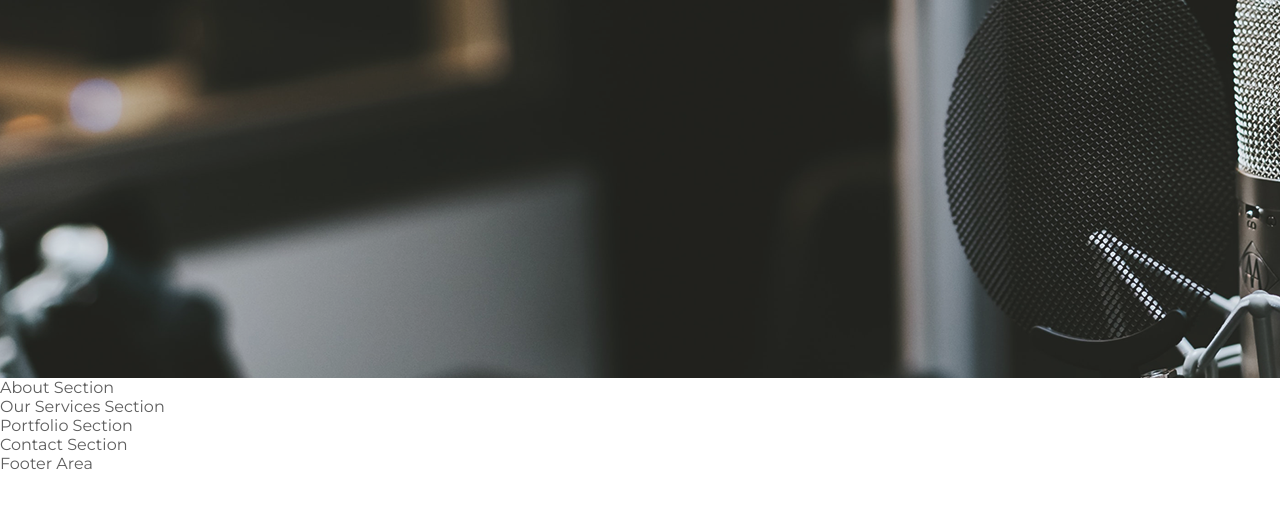
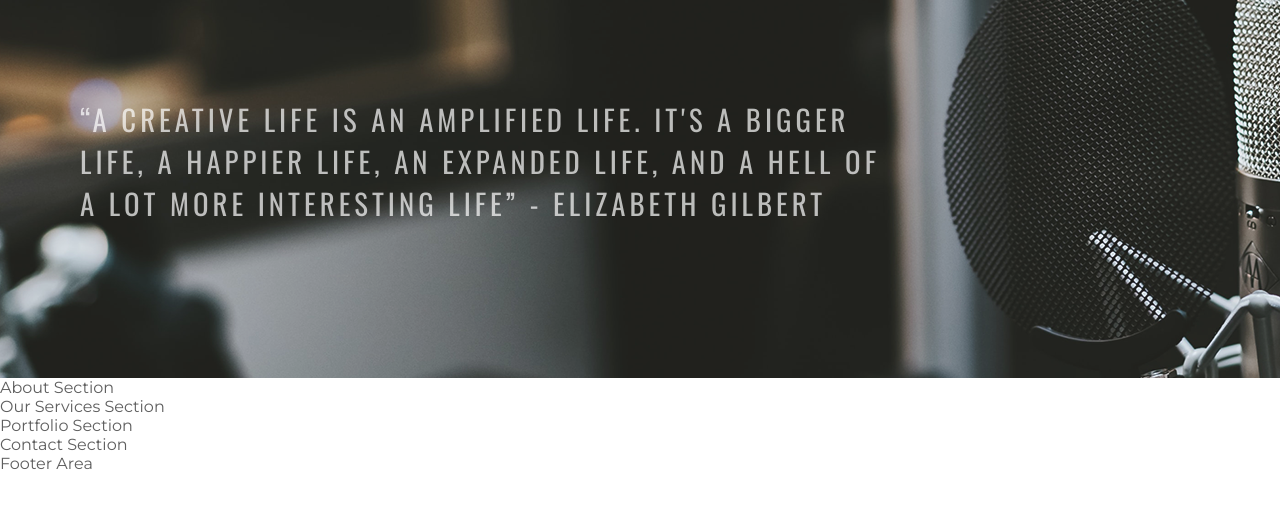
Before and after one commit to worldofmarcus/project-portfolio-1, a plain HTML site: page index.html in a window 1280 px wide. Shown: the part 116-624 px from the top of the page. Drawn offline with nearby package versions, Linux system fonts and the light colour scheme.

Commit message:
Add quote plate on hero section

```diff
--- a/assets/css/style.css
+++ b/assets/css/style.css
@@ -79,6 +79,20 @@ a {
     opacity: 1.0;
 }
 
+#quote-plate{
+font-size: 180%;
+font-family: Oswald, sans-serif;
+text-transform: uppercase;
+color: rgba(255, 255, 255, 0.7);
+letter-spacing: 4px;
+width: 800px;
+height: 250px;
+top: 120px;
+left: 80px;
+position: absolute;
+}
+
+
 @media screen and (max-width: 950px) {
     #navigation {
         display: flex;
```
